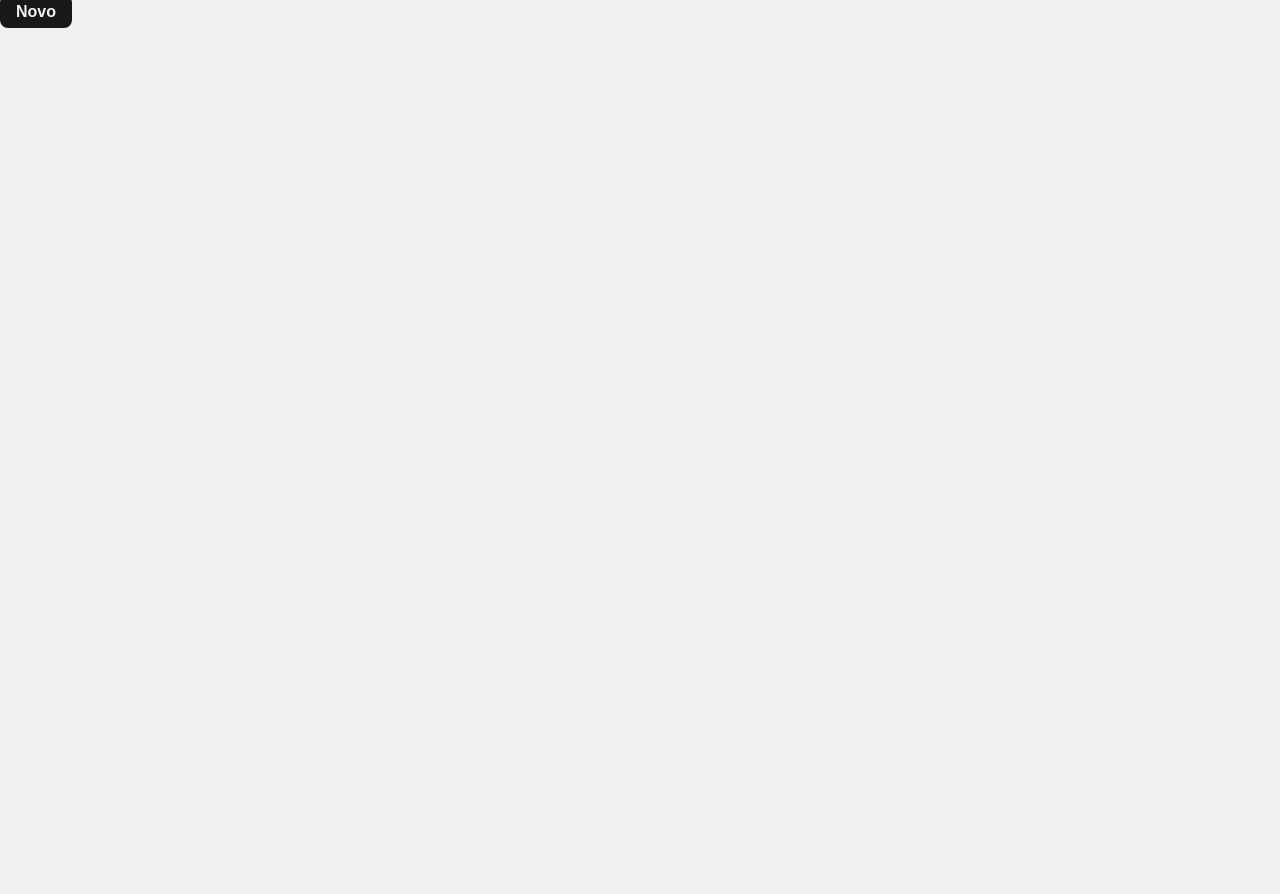
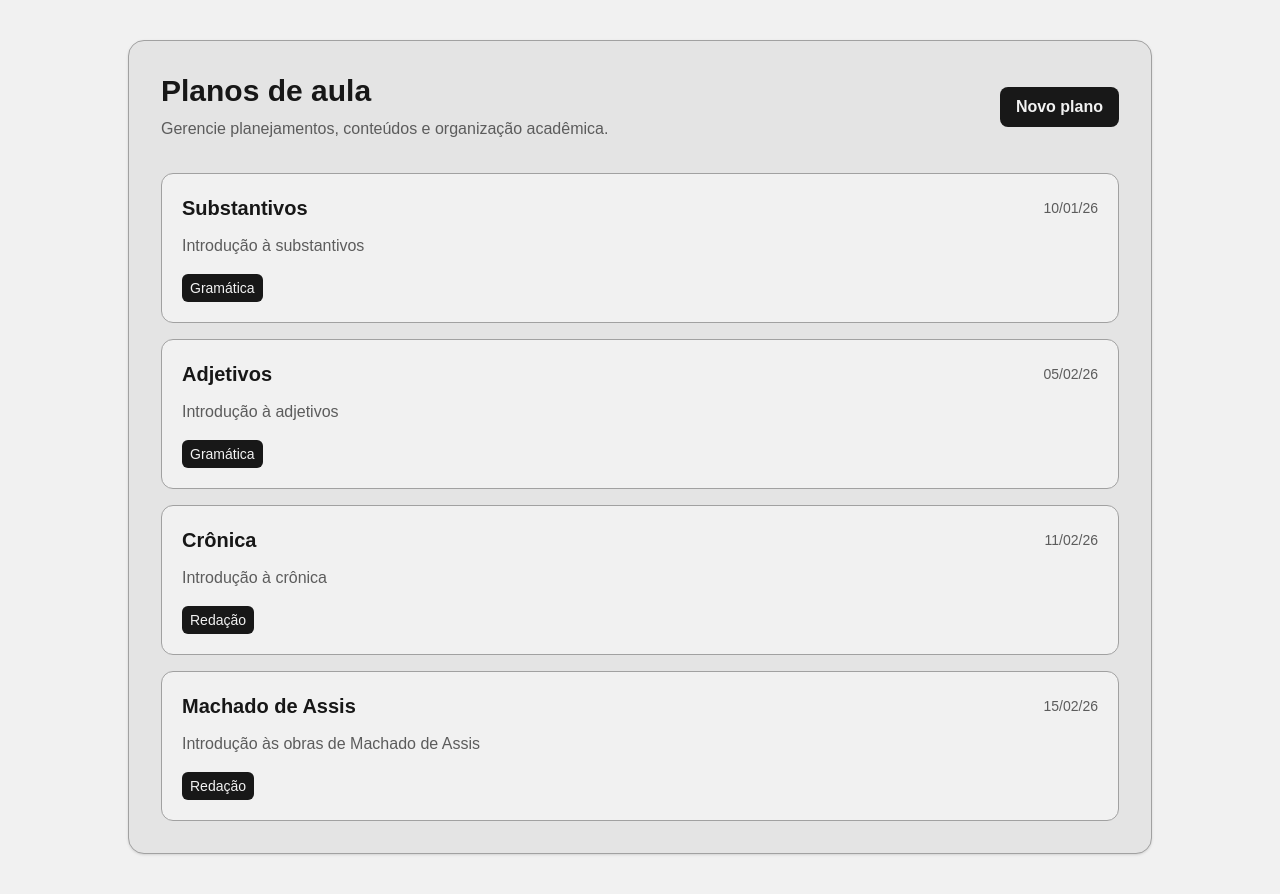
Before and after one commit to rccp-dev/atenas-edu, a Next.js app: page /planos in a window 1280 px wide. Before the commit the page ends 800 px from the top, so only its background shows below. Built offline with nearby package versions, Linux system fonts and the light colour scheme.

Commit message:
Correções de turma

```diff
--- a/app/(protected)/planos/page.tsx
+++ b/app/(protected)/planos/page.tsx
@@ -1,9 +1,66 @@
+import Link from "next/link";
+import { getLessonPlans } from "@/services/lessonPlan.service";
 import { Button } from "@/components/ui/button";
 
-export default function Planos() {
-    return(
-        <>
-            <Button href='/planos/novo' variant='primary'>Novo</Button>
-        </>
-    );
+export default async function PlanosPage() {
+  const plans = await getLessonPlans();
+
+  return (
+    <main className="min-h-screen px-6 py-10">
+      <section className="mx-auto max-w-5xl rounded-2xl border border-border bg-surface p-8 shadow-sm">
+
+        <div className="mb-8 flex items-center justify-between">
+          <div>
+            <h1 className="text-3xl font-bold text-foreground">
+              Planos de aula
+            </h1>
+
+            <p className="mt-2 text-secondary">
+              Gerencie planejamentos, conteúdos e organização acadêmica.
+            </p>
+          </div>
+
+          <Button href="/planos/novo">
+            Novo plano
+          </Button>
+        </div>
+
+        <div className="grid gap-4">
+          {plans.map((plan) => (
+            <Link
+              key={plan.id}
+              href={`/planos/${plan.id}`}
+              className="rounded-xl border border-border bg-background p-5 transition-opacity hover:opacity-90"
+            >
+              <div className="flex items-center justify-between">
+                <h2 className="text-xl font-semibold">
+                  {plan.title || "Sem título"}
+                </h2>
+
+                <span className="text-sm text-secondary">
+                  {plan.createdAt}
+                </span>
+              </div>
+
+              <p className="mt-3 text-secondary">
+                {plan.description}
+              </p>
+
+              <div className="mt-4 flex gap-2">
+                {plan.subjects.map((subject) => (
+                  <span
+                    key={subject}
+                    className="rounded-md bg-primary px-2 py-1 text-sm text-light"
+                  >
+                    {subject}
+                  </span>
+                ))}
+              </div>
+            </Link>
+          ))}
+        </div>
+
+      </section>
+    </main>
+  );
 }
--- a/mocks/lessonPlans.mock.ts
+++ b/mocks/lessonPlans.mock.ts
@@ -4,33 +4,41 @@ export const lessonPlansMock: LessonPlan[] = [
     {
         id: "1",
         title: "Substantivos",
-        subjects: "Gramática",
+        subjects: ["Gramática"],
         classroomId: "a82k7",
         description: "Introdução à substantivos",
-        createdAt: "10/01/26"
+        content: "",
+        createdAt: "10/01/26",
+        isDraft: false
     },
     {
         id: "2",
         title: "Adjetivos",
-        subjects: "Gramática",
+        subjects: ["Gramática"],
         classroomId: "a56y8",
         description: "Introdução à adjetivos",
-        createdAt: "05/02/26"
+        content: "",
+        createdAt: "05/02/26",
+        isDraft: false
     },
     {
         id: "3",
         title: "Crônica",
-        subjects: "Redação",
+        subjects: ["Redação"],
         classroomId: "as45t",
         description: "Introdução à crônica",
-        createdAt: "11/02/26"
+        content: "",
+        createdAt: "11/02/26",
+        isDraft: false
     },
     {
         id: "4",
         title: "Machado de Assis",
-        subjects: "Redação",
+        subjects: ["Redação"],
         classroomId: "t12v0",
         description: "Introdução às obras de Machado de Assis",
-        createdAt: "15/02/26"
+        content: "",
+        createdAt: "15/02/26",
+        isDraft: false
     }
 ];
--- a/services/lessonPlan.service.ts
+++ b/services/lessonPlan.service.ts
@@ -1,7 +1,5 @@
 import { lessonPlansMock } from "@/mocks/lessonPlans.mock";
 import { LessonPlan } from "@/types/lessonPlan";
-import { LessonPlanDTO } from "@/types/lessonPlan";
-
 
 /*
     Service respobnsável por integração futura com database
@@ -9,7 +7,7 @@ import { LessonPlanDTO } from "@/types/lessonPlan";
 */
 
 export async function createLessonPlan(
-  data: LessonPlanDTO
+  data: Partial<LessonPlan>
 ) {
   console.log("CREATE:", data);
 }
```
Also changed, not shown: types/lessonPlan.ts (+4 -11 lines).
